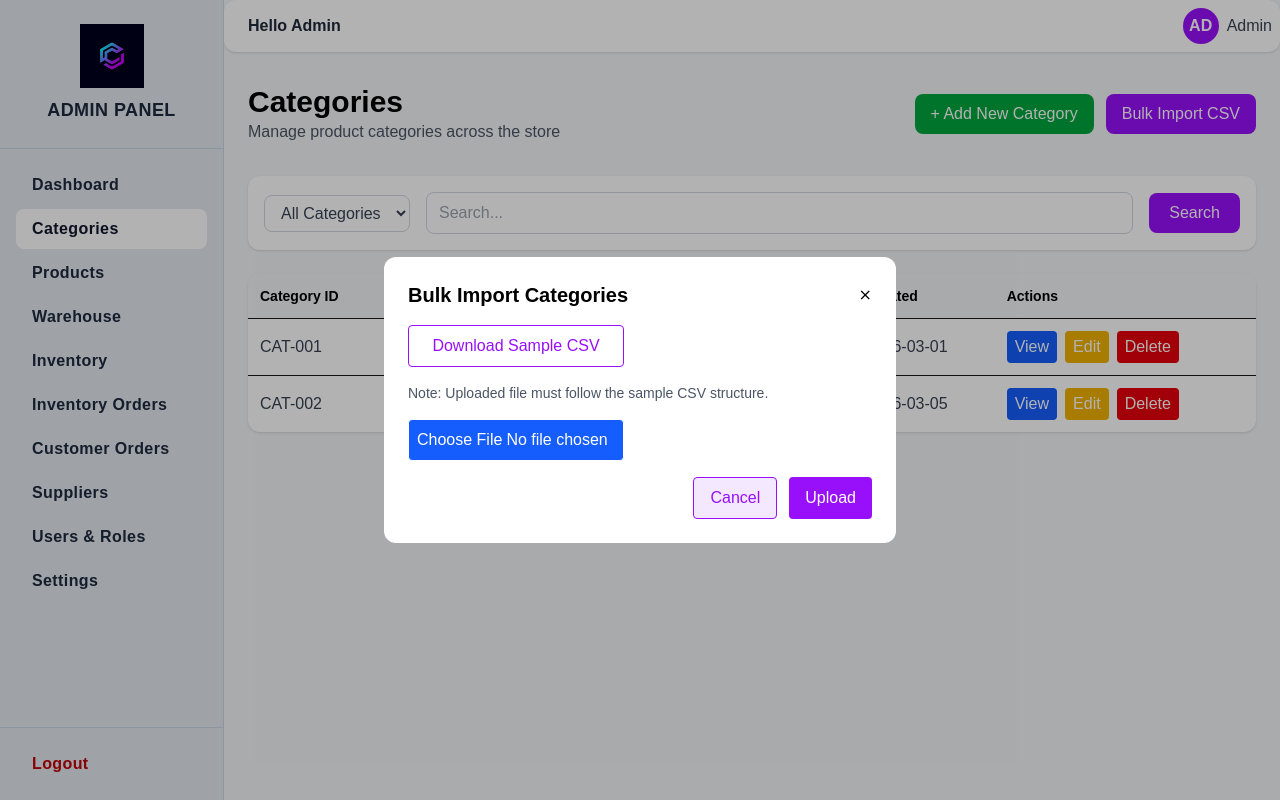
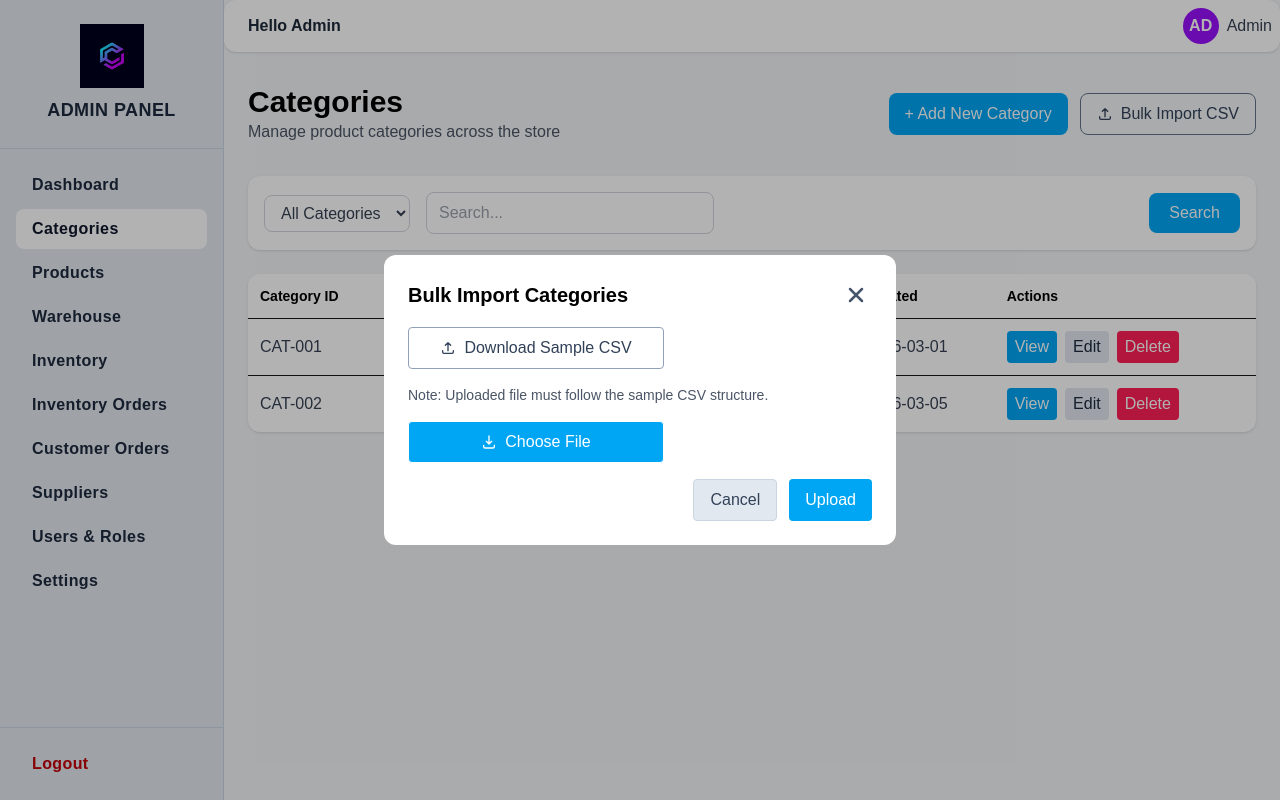
Before and after one commit to gstomolink/autoflow, a Next.js app: page /admin/categories in a window 1280 px wide. Both pictures are taken after a click on the button "Bulk Import CSV". Built offline with nearby package versions, Linux system fonts and the light colour scheme.

Commit message:
Refactor category management UI

```diff
--- a/app/admin/categories/page.tsx
+++ b/app/admin/categories/page.tsx
@@ -25,16 +25,27 @@ export default function CategoriesPage() {
         <div className="flex gap-3">
           <button
             onClick={() => setShowAdd(true)}
-            className="px-4 py-2 bg-green-600 text-white rounded-lg"
+            className="px-4 py-2 bg-sky-500 text-white rounded-lg hover:bg-sky-600 transition-colors"
           >
             + Add New Category
           </button>
 
           <button
             onClick={() => setShowBulk(true)}
-            className="px-4 py-2 bg-purple-600 text-white rounded-lg"
+            className="px-4 py-2 bg-transparent text-slate-700 border border-slate-500 rounded-lg hover:bg-slate-100 transition-colors inline-flex items-center gap-2"
           >
-            Bulk Import CSV
+            <svg
+              xmlns="http://www.w3.org/2000/svg"
+              viewBox="0 0 24 24"
+              fill="none"
+              stroke="currentColor"
+              strokeWidth="2"
+              className="w-4 h-4"
+              aria-hidden="true"
+            >
+              <path strokeLinecap="round" strokeLinejoin="round" d="M12 16V4m0 0-4 4m4-4 4 4M4 16v2a2 2 0 0 0 2 2h12a2 2 0 0 0 2-2v-2" />
+            </svg>
+            <span>Bulk Import CSV</span>
           </button>
         </div>
       </div>
--- a/components/admin/categories/BulkImportCategoryModal.tsx
+++ b/components/admin/categories/BulkImportCategoryModal.tsx
@@ -20,29 +20,71 @@ export default function BulkImportCategoryModal({ onClose }: any) {
             Bulk Import Categories
           </h2>
 
-          <button onClick={onClose} className="cursor-pointer text-black">
-            ⨯
+          <button
+            onClick={onClose}
+            className="cursor-pointer text-slate-600 hover:text-slate-900 transition-colors p-1 rounded"
+            aria-label="Close modal"
+          >
+            <svg
+              xmlns="http://www.w3.org/2000/svg"
+              viewBox="0 0 24 24"
+              fill="none"
+              stroke="currentColor"
+              strokeWidth="2.5"
+              className="w-6 h-6"
+              aria-hidden="true"
+            >
+              <path strokeLinecap="round" strokeLinejoin="round" d="M6 6l12 12M18 6 6 18" />
+            </svg>
           </button>
         </div>
 
         <button
           onClick={downloadSample}
-          className=" w-54 px-4 py-2 bg-white text-purple-600 border border-purple-600 rounded mb-4 cursor-pointer"
+          className="w-64 px-4 py-2 bg-white text-slate-700 border border-slate-400 rounded mb-4 hover:bg-slate-100 transition-colors cursor-pointer inline-flex items-center justify-center gap-2"
         >
-          Download Sample CSV
+          <svg
+            xmlns="http://www.w3.org/2000/svg"
+            viewBox="0 0 24 24"
+            fill="none"
+            stroke="currentColor"
+            strokeWidth="2"
+            className="w-4 h-4"
+            aria-hidden="true"
+          >
+            <path strokeLinecap="round" strokeLinejoin="round" d="M12 16V4m0 0-4 4m4-4 4 4M4 16v2a2 2 0 0 0 2 2h12a2 2 0 0 0 2-2v-2" />
+          </svg>
+          <span className="whitespace-nowrap">Download Sample CSV</span>
         </button>
 
         <p className="text-sm text-gray-600 mb-4">
           Note: Uploaded file must follow the sample CSV structure.
         </p>
 
-        <input type="file" accept=".csv" className="w-54 mb-4 p-2 text-white border bg-blue-600 hover:bg-blue-700 rounded cursor-pointer" />
+        <label
+          htmlFor="categoryCsvFile"
+          className="w-64 mb-4 px-4 py-2 text-white border bg-sky-500 hover:bg-sky-600 rounded cursor-pointer inline-flex items-center justify-center gap-2"
+        >
+          <svg
+            xmlns="http://www.w3.org/2000/svg"
+            viewBox="0 0 24 24"
+            fill="none"
+            stroke="currentColor"
+            strokeWidth="2"
+            className="w-4 h-4"
+            aria-hidden="true"
+          >
+            <path strokeLinecap="round" strokeLinejoin="round" d="M12 3v12m0 0-4-4m4 4 4-4M4 17v2a2 2 0 0 0 2 2h12a2 2 0 0 0 2-2v-2" />
+          </svg>
+          <span>Choose File</span>
+        </label>
+        <input id="categoryCsvFile" type="file" accept=".csv" className="hidden" />
 
         <div className="flex justify-end gap-3">
-          <button onClick={onClose} className="px-4 py-2 bg-purple-100 text-purple-600 border border-purple-600 hover:bg-purple-200 rounded cursor-pointer">
+          <button onClick={onClose} className="px-4 py-2 bg-slate-200 text-slate-700 border border-slate-300 hover:bg-slate-300 rounded transition-colors cursor-pointer">
             Cancel
           </button>
-          <button className="px-4 py-2 bg-purple-600 text-white rounded hover:bg-purple-700 cursor-pointer">
+          <button className="px-4 py-2 bg-sky-500 text-white rounded hover:bg-sky-600 transition-colors cursor-pointer">
             Upload
           </button>
         </div>
--- a/components/admin/categories/CategoriesTable.tsx
+++ b/components/admin/categories/CategoriesTable.tsx
@@ -46,7 +46,7 @@ export default function CategoriesTable({ filters }: any) {
     <>
       <div className="bg-white rounded-xl shadow-sm overflow-hidden">
         <table className="w-full">
-          <thead className="bg-gray-100 text-black text-sm">
+          <thead className="bg-white text-black text-sm">
             <tr>
               <th className="p-3 text-left">Category ID</th>
               <th className="p-3 text-left">Name</th>
@@ -68,19 +68,19 @@ export default function CategoriesTable({ filters }: any) {
                 <td className="p-3 space-x-2">
                   <button
                     onClick={() => setViewItem(cat)}
-                    className="px-2 py-1 bg-blue-600 text-white rounded cursor-pointer"
+                    className="px-2 py-1 bg-sky-500 text-white rounded hover:bg-sky-600 transition-colors cursor-pointer"
                   >
                     View
                   </button>
                   <button
                     onClick={() => setEditItem(cat)}
-                    className="px-2 py-1 bg-yellow-500 text-white rounded cursor-pointer"
+                    className="px-2 py-1 bg-slate-200 text-slate-800 rounded hover:bg-slate-300 transition-colors cursor-pointer"
                   >
                     Edit
                   </button>
                   <button
                     onClick={() => deleteCategory(cat.id)}
-                    className="px-2 py-1 bg-red-600 text-white rounded cursor-pointer"
+                    className="px-2 py-1 bg-rose-500 text-white rounded hover:bg-rose-600 transition-colors cursor-pointer"
                   >
                     Delete
                   </button>
--- a/components/admin/categories/CategoryFilters.tsx
+++ b/components/admin/categories/CategoryFilters.tsx
@@ -15,7 +15,7 @@ export default function CategoryFilters({ onFilter }: Props) {
 
   return (
     <div className="bg-white rounded-xl shadow-sm p-4 mb-6 flex items-center gap-4">
-
+      <div className="flex items-center gap-4">
         {/* Category Filter */}
         <select
           onChange={(e) => onFilter({ category: e.target.value })}
@@ -34,13 +34,14 @@ export default function CategoryFilters({ onFilter }: Props) {
           placeholder="Search..."
           value={search}
           onChange={(e) => setSearch(e.target.value)}
-        className="flex-1 border border-gray-300 px-3 py-2 rounded-lg text-gray-700"
+          className="w-72 border border-gray-300 px-3 py-2 rounded-lg text-gray-700"
         />
+      </div>
 
       {/* Search Button */}
       <button
         onClick={handleSearch}
-        className="bg-purple-600 text-white px-5 py-2 rounded-lg hover:bg-purple-700 cursor-pointer"
+        className="ml-auto bg-sky-500 text-white px-5 py-2 rounded-lg hover:bg-sky-600 transition-colors cursor-pointer"
       >
         Search
       </button>
--- a/components/admin/categories/CategoryFormModal.tsx
+++ b/components/admin/categories/CategoryFormModal.tsx
@@ -17,8 +17,22 @@ export default function CategoryFormModal({ mode, data, onClose }: Props) {
           {mode === "add" ? "Add New Category" : "Edit Category"}
         </h2>
 
-          <button onClick={onClose} className="cursor-pointer text-black items-center mb-6">
-            ⨯
+          <button
+            onClick={onClose}
+            className="cursor-pointer text-slate-600 hover:text-slate-900 transition-colors p-1 rounded mb-4"
+            aria-label="Close modal"
+          >
+            <svg
+              xmlns="http://www.w3.org/2000/svg"
+              viewBox="0 0 24 24"
+              fill="none"
+              stroke="currentColor"
+              strokeWidth="2.5"
+              className="w-6 h-6"
+              aria-hidden="true"
+            >
+              <path strokeLinecap="round" strokeLinejoin="round" d="M6 6l12 12M18 6 6 18" />
+            </svg>
           </button>
         </div>
 
@@ -48,10 +62,10 @@ export default function CategoryFormModal({ mode, data, onClose }: Props) {
         </div>
 
         <div className="flex justify-end gap-3 mt-6">
-          <button onClick={onClose} className="px-4 py-2 bg-purple-100 text-purple-600 rounded hover:bg-purple-200 cursor-pointer">
+          <button onClick={onClose} className="px-4 py-2 bg-slate-200 text-slate-700 rounded hover:bg-slate-300 transition-colors cursor-pointer">
             Cancel
           </button>
-          <button className="px-4 py-2 bg-purple-600 text-white rounded hover:bg-purple-700 cursor-pointer">
+          <button className="px-4 py-2 bg-sky-500 text-white rounded hover:bg-sky-600 transition-colors cursor-pointer">
             Add New Category
           </button>
         </div>
--- a/components/admin/categories/ViewCategoryModal.tsx
+++ b/components/admin/categories/ViewCategoryModal.tsx
@@ -10,8 +10,22 @@ export default function ViewCategoryModal({ data, onClose }: any) {
           Category Details
         </h2>
 
-          <button onClick={onClose} className="cursor-pointer text-black items-center mb-4">
-            ⨯
+          <button
+            onClick={onClose}
+            className="cursor-pointer text-slate-600 hover:text-slate-900 transition-colors p-1 rounded"
+            aria-label="Close modal"
+          >
+            <svg
+              xmlns="http://www.w3.org/2000/svg"
+              viewBox="0 0 24 24"
+              fill="none"
+              stroke="currentColor"
+              strokeWidth="2.5"
+              className="w-6 h-6"
+              aria-hidden="true"
+            >
+              <path strokeLinecap="round" strokeLinejoin="round" d="M6 6l12 12M18 6 6 18" />
+            </svg>
           </button>
         </div>
 
@@ -26,7 +40,7 @@ export default function ViewCategoryModal({ data, onClose }: any) {
         </div>
 
         <div className="flex justify-end mt-6">
-          <button onClick={onClose} className="px-4 py-2 bg-purple-100 text-purple-600 rounded hover:bg-purple-200 cursor-pointer border border-purple-600">
+          <button onClick={onClose} className="px-4 py-2 bg-slate-200 text-slate-700 rounded hover:bg-slate-300 transition-colors cursor-pointer border border-slate-300">
             Close
           </button>
         </div>
```
Lines whose indentation alone changed are shown as unchanged.
